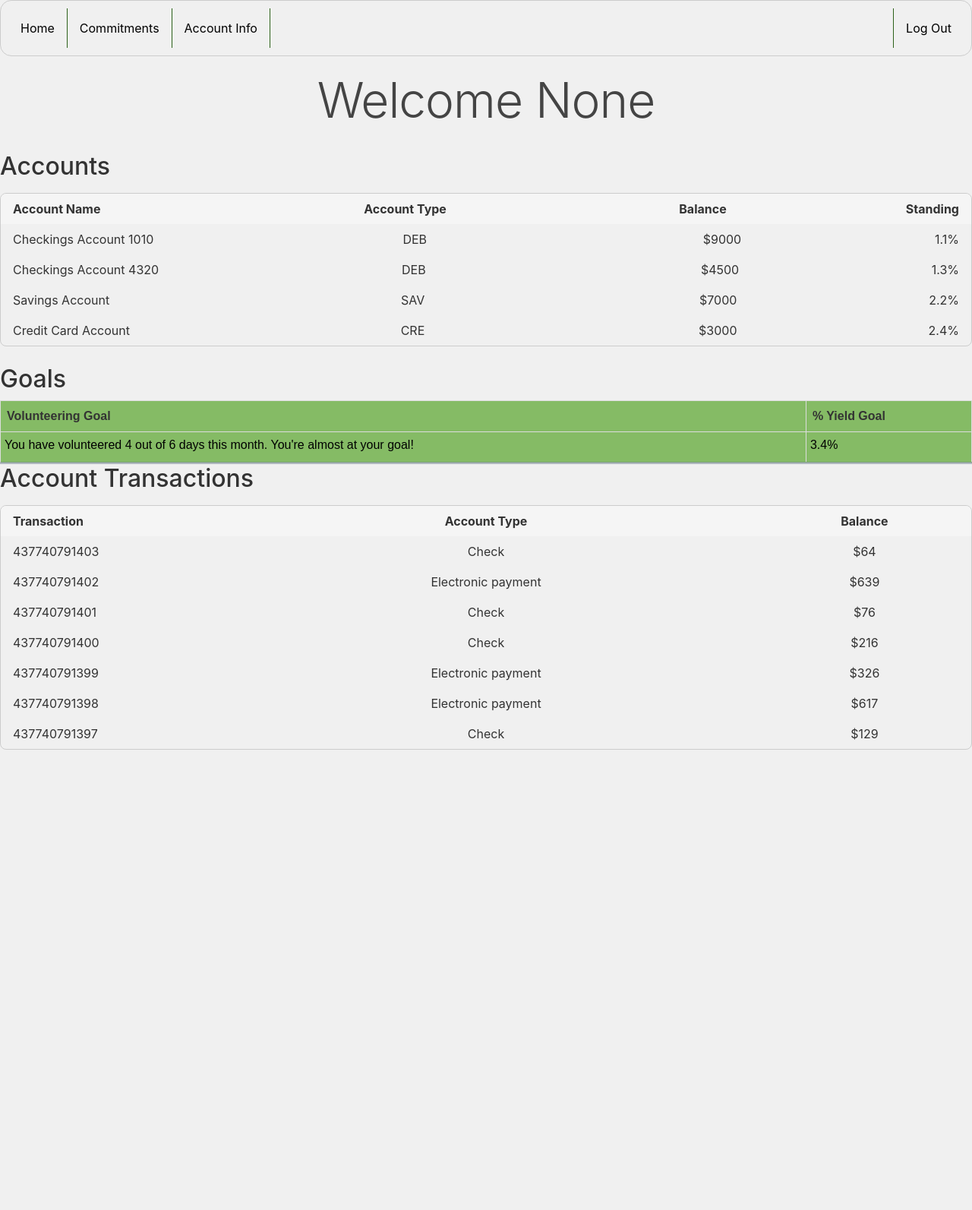
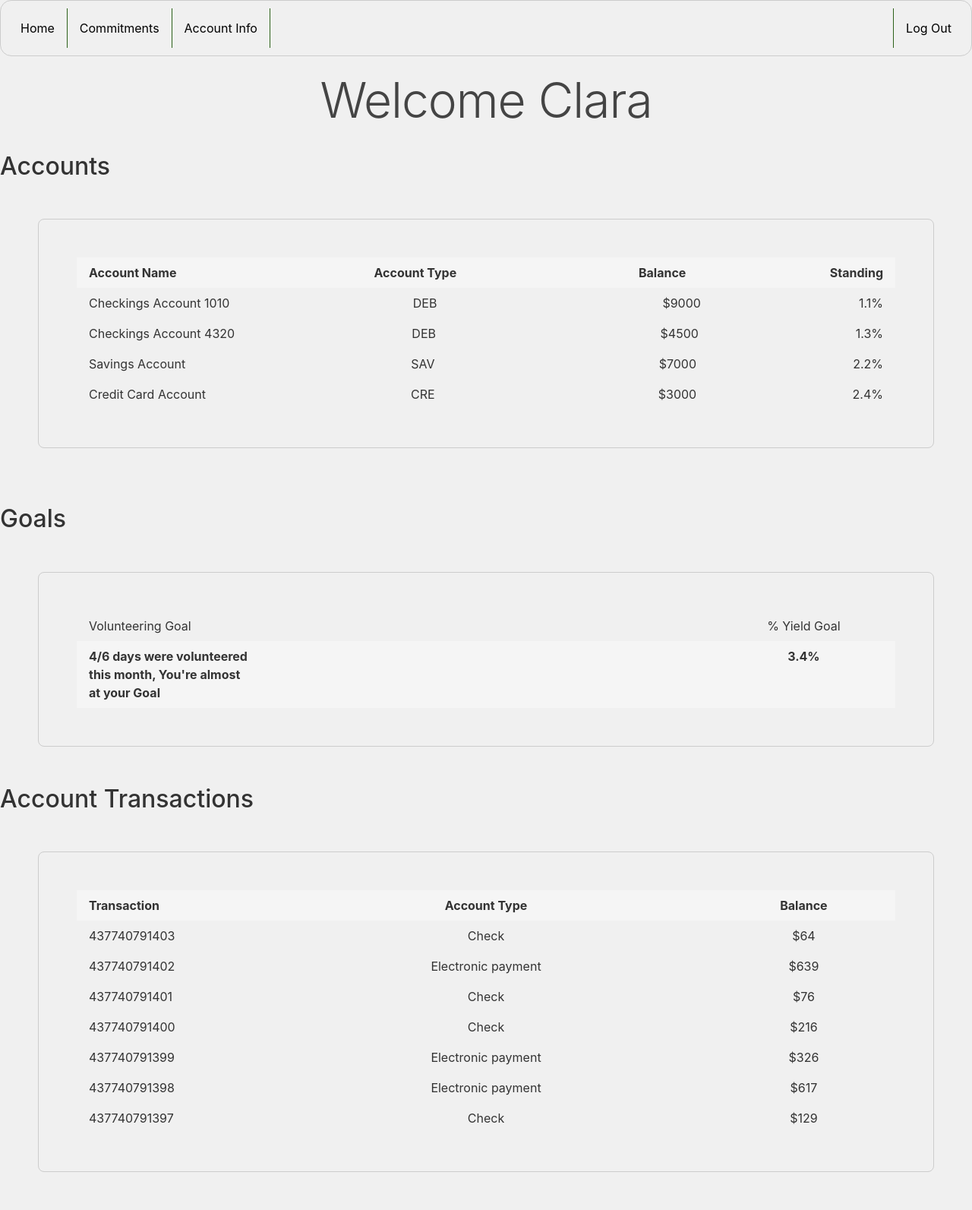
Before and after one commit to Thuroma/Hackathon_23_Niman-Nguyen-Long-Thoma, a Flask app: page /homepage in a window 1280 px wide. Shown: the whole page at 76% size. Before the commit the page ends 987 px from the top, so only its background shows below. Run offline with Flask 2, Linux system fonts and the light colour scheme; some libraries are stand-ins or nearby versions.

Commit message:
fixed margin

```diff
--- a/static/style.css
+++ b/static/style.css
@@ -262,7 +262,11 @@ td {
     border: 1px solid #ccc;
     border-radius: 0.5rem;
     overflow: hidden;
+    margin: 50px;
+    padding: 50px;
   }
+
+
 
   .item-header {
     display: flex;
--- a/templates/homepage.html
+++ b/templates/homepage.html
@@ -10,7 +10,7 @@
 
 <div class="homepage">
   <div class="welcome-div">
-    <h1>Welcome {{ username }}</h1>
+    <h1>Welcome Clara</h1>
   </div>
   <div class="tables-div">
     <h2 class="table-header">Accounts</h2>
@@ -36,16 +36,25 @@
   <br />
   <div class="tables-div2">
     <h2 class="table-header">Goals</h2>
-    <table>
-        <tr>
-          <th>Volunteering Goal</th>
-          <th>% Yield Goal</th>
-        </tr>
-        <tr>
-          <td>You have volunteered 4 out of 6 days this month. You're almost at your goal!</td>
-          <td>3.4%</td>
-        </tr>
-      </table>
+
+
+    <div class="item-container">
+      <div dense bordered padding class="rounded-borders item-row" id="test">
+        <div class="item-desc">Volunteering Goal</div>
+        <div class="item-quantity">% Yield Goal</div>
+      </div>
+      <div class="item-header">
+        <div class="item-name">
+          4/6 days were volunteered this month, You're almost at your Goal
+        </div>
+        <div class="item-quantity">3.4%</div>
+      </div>
+
+
+
+
+
+    </div>
   </div>
   <div class="tables-div">
     <h2 class="table-header">Account Transactions</h2>
@@ -57,20 +66,20 @@
       </div>
       {%for tran in transaction_data%}
       <div dense bordered padding class="rounded-borders item-row" id="test">
-      <div  class="item-desc">{{ tran['transactionID'] }}</div>
+        <div class="item-desc">{{ tran['transactionID'] }}</div>
         <div class="item-quantity">{{ tran['channel'] }}</div>
         <div class="item-price">${{ tran['amount'] }}</div>
       </div>
       {%endfor%}
-
     </div>
   </div>
 
   <script>
     var username = document.getElementById("username").value;
-  document.getElementById("test").onclick = function(){
-    alert("you clicked me")
-  }
+    document.getElementById("test").onclick = function () {
+      alert("you clicked me");
+    };
   </script>
 
   {% endblock %}
+</div>
```
Lines whose indentation alone changed are shown as unchanged.
